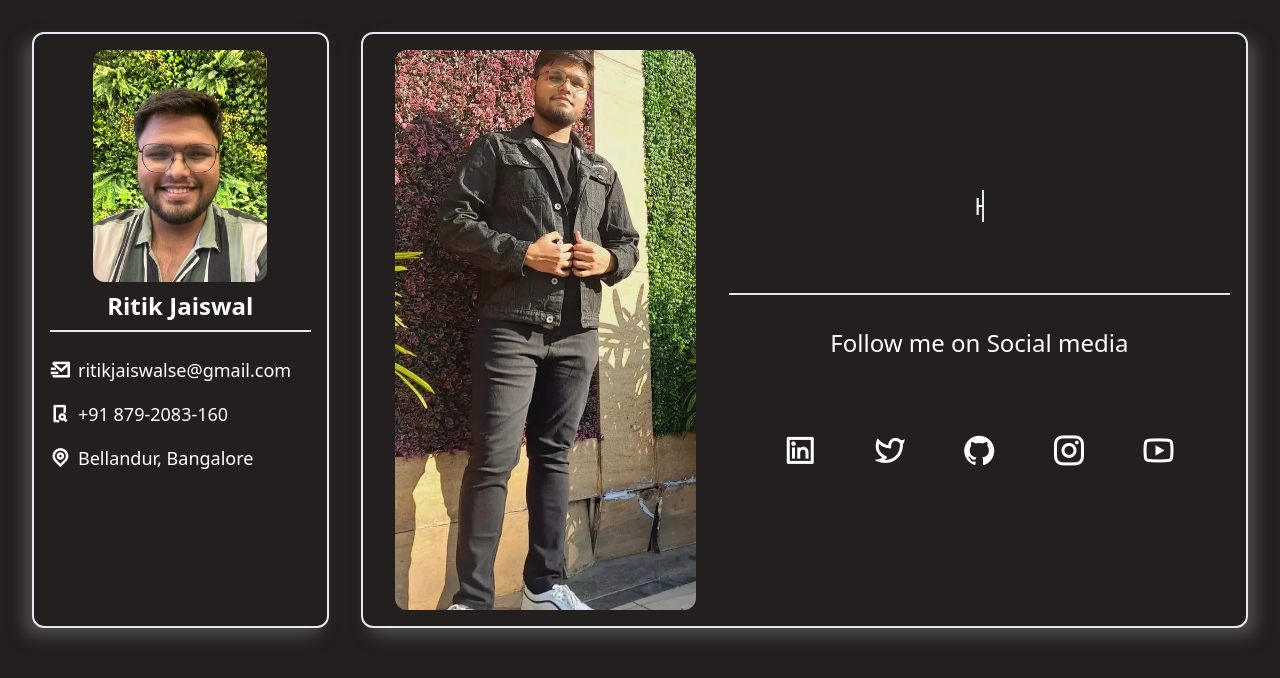
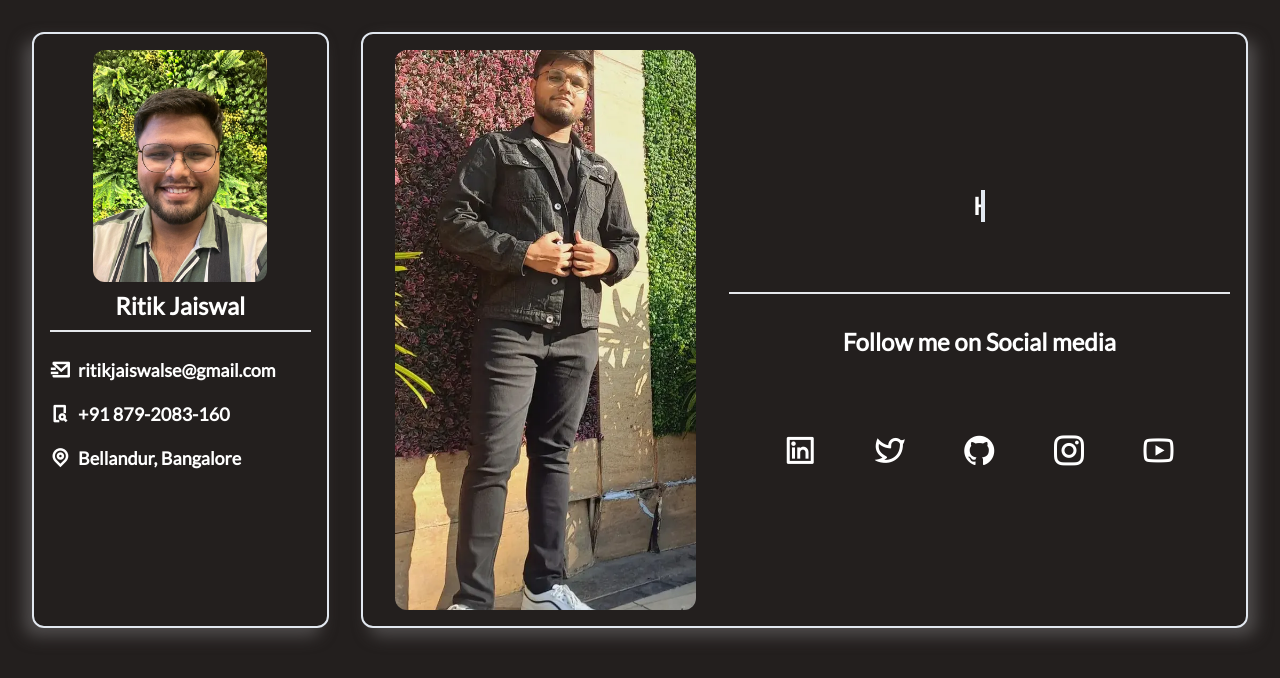
Before and after one commit to RitikJaiswal75/portfolio, a React (Vite) app: page / in a window 1280 px wide. Shown: the top 678 px of the page. Built offline with nearby package versions, Linux system fonts and the light colour scheme.

Commit message:
fix font to use Lato from google fonts

```diff
--- a/src/components/HeroSection/AnimatedText.tsx
+++ b/src/components/HeroSection/AnimatedText.tsx
@@ -2,7 +2,7 @@ function AnimatedText({ text }: { text: string }) {
 
     return (
         <>
-            <p className="lg:animate-typewriter lg:h-[32px] overflow-hidden break-all font-medium text-white text-2xl lg:border-r-2 pr-2 border-slate-200">{text}</p>
+            <p className="lg:animate-typewriter lg:h-[32px] overflow-hidden break-all font-bold text-white text-2xl lg:border-r-4 pr-2 border-slate-200">{text}</p>
         </>
     )
 }
--- a/src/components/HeroSection/ContactCard.tsx
+++ b/src/components/HeroSection/ContactCard.tsx
@@ -14,15 +14,15 @@ function ContactCard() {
                 <div className="my-2">
                     <div className="flex items-center break-all text-white gap-2 mb-4">
                         <i className="ri-mail-send-line text-white font-bold text-xl"></i>
-                        <a href="mailto:ritikjaiswalse@gmail.com" className="text-white font-medium text-lg">ritikjaiswalse@gmail.com</a>
+                        <a href="mailto:ritikjaiswalse@gmail.com" className="text-white font-bold text-lg">ritikjaiswalse@gmail.com</a>
                     </div>
                     <div className="flex items-center break-all text-white gap-2 mb-4">
                         <i className="ri-phone-find-line text-white font-bold text-xl"></i>
-                        <a href="tel:+918792083160" className="text-white font-medium text-lg">+91 879-2083-160</a>
+                        <a href="tel:+918792083160" className="text-white font-bold text-lg">+91 879-2083-160</a>
                     </div>
                     <div className="flex items-center break-all text-white gap-2 mb-4">
                         <i className="ri-map-pin-line text-white font-bold text-xl"></i>
-                        <a href="https://www.google.com/maps/place/Bellandur" className="text-white font-medium text-lg">Bellandur, Bangalore</a>
+                        <a href="https://www.google.com/maps/place/Bellandur" className="text-white font-bold text-lg">Bellandur, Bangalore</a>
                     </div>
                 </div>
             </div>
--- a/src/components/HeroSection/SocialCard.tsx
+++ b/src/components/HeroSection/SocialCard.tsx
@@ -10,7 +10,7 @@ function SocialCard() {
             <div className='sm:w-3/5 py-2 flex flex-col h-[50%] my-auto items-center justify-center'>
                 <AnimatedText text='Hello World!! Welcome to my space!' />
                 <div className="w-full border-t-2 mt-auto"></div>
-                <p className='text-2xl font-medium text-white mt-8'>Follow me on Social media</p>
+                <p className='text-2xl font-bold text-white mt-8'>Follow me on Social media</p>
                 <div className='mt-auto w-full'>
                     <Socials />
                 </div>
--- a/src/index.css
+++ b/src/index.css
@@ -1,3 +1,11 @@
+@import url('https://fonts.googleapis.com/css2?family=Lato&display=swap');
+
 @tailwind base;
 @tailwind components;
 @tailwind utilities;
+
+@layer base {
+    body {
+        @apply font-body;
+    }
+}
--- a/tailwind.config.js
+++ b/tailwind.config.js
@@ -24,6 +24,9 @@ export default {
         wiggle: 'wiggle .5s ease-in-out 5',
       },
     },
+    fontFamily: {
+      'body': ['Lato', 'serif']
+    }
   },
   plugins: [],
 }
```
